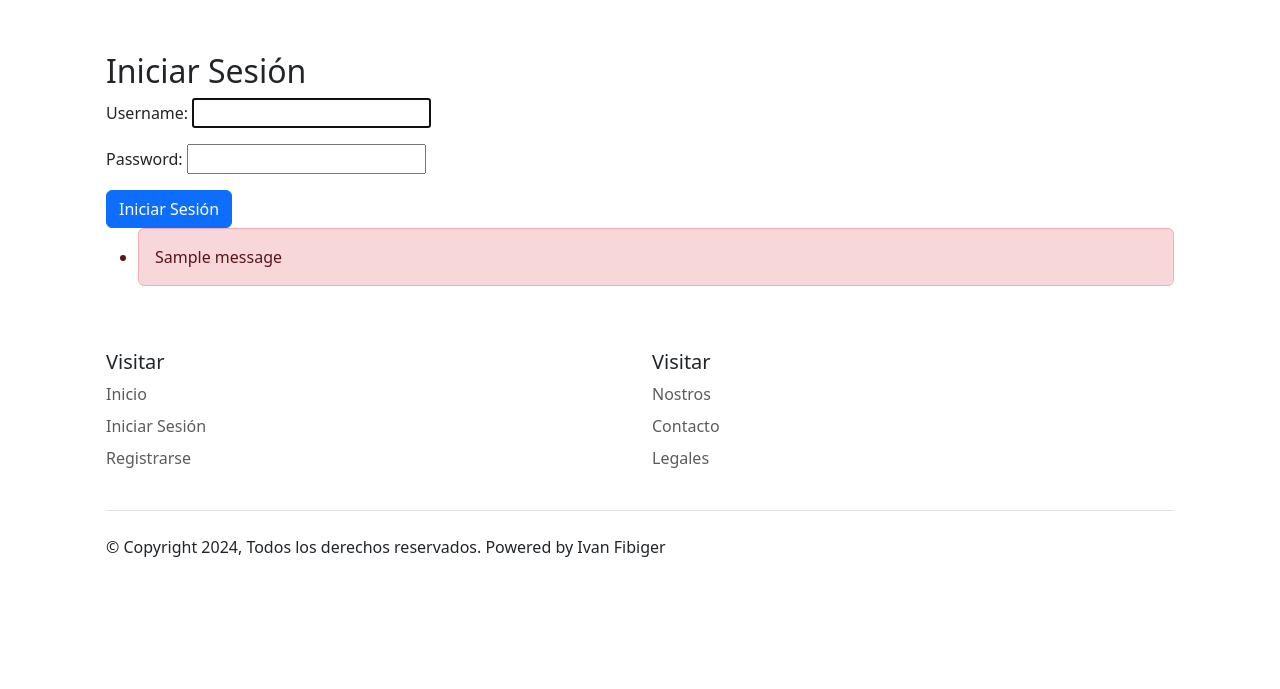
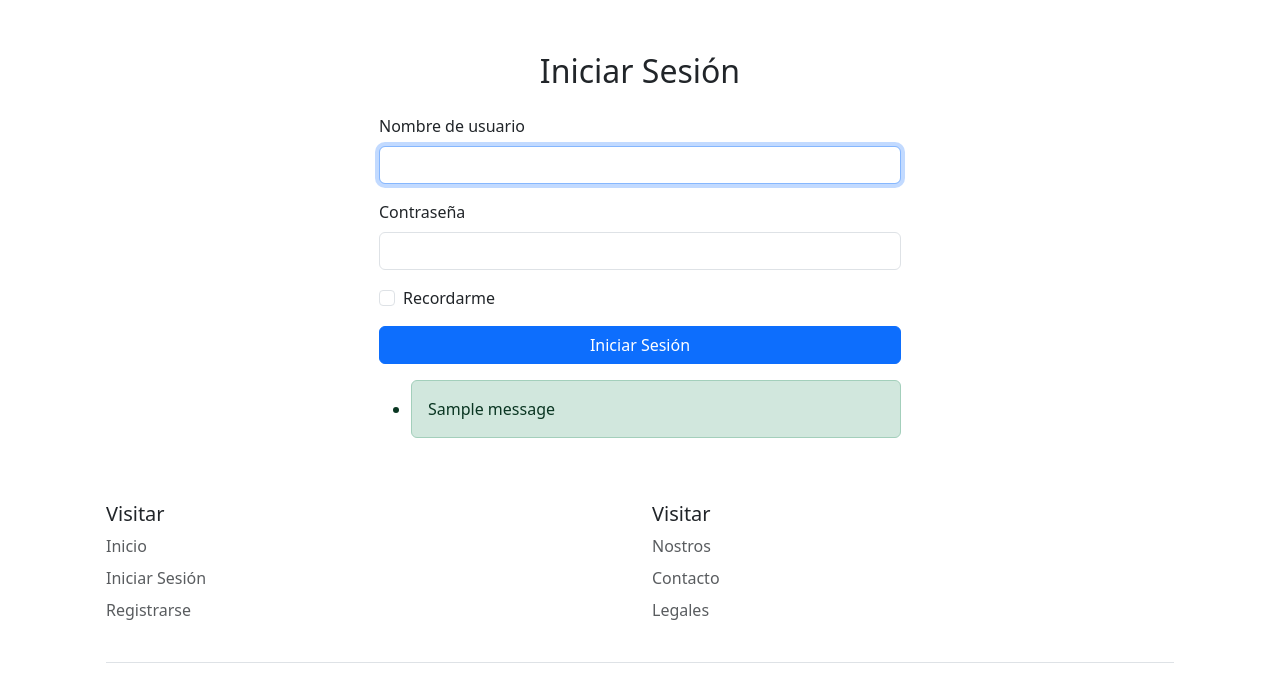
Before and after one commit to IvanEFibiger/newspaper, a Django app: page /iniciar_sesion/ in a window 1280 px wide. Shown: the part 194-883 px from the top of the page. Before the commit the page ends 751 px from the top, so only its background shows below. Run offline with Django 5.2, Linux system fonts and the light colour scheme; tables that the repository leaves empty hold one stand-in row (values such as "Sample post"); one stand-in notice (Sample message) is shown.

Commit message:
estilos para iniciar sesion, registro y cerrar sesion

```diff
--- a/Newspaper/newspaper/core/templates/index.html
+++ b/Newspaper/newspaper/core/templates/index.html
@@ -192,6 +192,7 @@
               <li class="nav-item mb-2"><a href="{% url 'index' %}" class="nav-link p-0 text-body-secondary">Inicio</a></li>
               <li class="nav-item mb-2"><a href="{% url 'iniciar_sesion' %}" class="nav-link p-0 text-body-secondary">Iniciar Sesión</a></li>
               <li class="nav-item mb-2"><a href="{% url 'registrarse' %}" class="nav-link p-0 text-body-secondary">Registrarse</a></li>
+              <li class="nav-item mb-2"><a href="{% url 'cerrar_sesion' %}" class="nav-link p-0 text-body-secondary">Salir</a></li>
             </ul>
           </div>
 
--- a/Newspaper/newspaper/core/templates/iniciar_sesion.html
+++ b/Newspaper/newspaper/core/templates/iniciar_sesion.html
@@ -1,20 +1,44 @@
 {% extends 'base.html' %}
+{% load custom_filters %}
+
 
 {% block content %}
   <div class="container mt-5">
-    <h2>Iniciar Sesión</h2>
-    <form method="post" action="{% url 'iniciar_sesion' %}">
+    <div class="row justify-content-center">
+      <div class="col-md-6">
+        <h2 class="text-center mb-4">Iniciar Sesión</h2>
+        <form method="post" action="{% url 'iniciar_sesion' %}" class="needs-validation" novalidate>
           {% csrf_token %}
-      {{ form.as_p }}
-      <button type="submit" class="btn btn-primary">Iniciar Sesión</button>
+
+          <div class="mb-3">
+            <label for="id_username" class="form-label">Nombre de usuario</label>
+            {{ form.username|add_class:"form-control" }}
+          </div>
+
+          <div class="mb-3">
+            <label for="id_password" class="form-label">Contraseña</label>
+            {{ form.password|add_class:"form-control" }}
+          </div>
+
+          <div class="mb-3 form-check">
+            <input type="checkbox" class="form-check-input" id="remember_me">
+            <label class="form-check-label" for="remember_me">Recordarme</label>
+          </div>
+
+          <button type="submit" class="btn btn-primary w-100">Iniciar Sesión</button>
         </form>
 
+        <!-- Mensajes de error o éxito -->
         {% if messages %}
-      <ul>
+          <ul class="mt-3">
             {% for message in messages %}
-          <li class="alert alert-danger">{{ message }}</li>
+              <li class="alert {% if message.tags == 'error' %}alert-danger{% elif message.tags == 'success' %}alert-success{% else %}alert-info{% endif %}">
+                {{ message }}
+              </li>
             {% endfor %}
           </ul>
         {% endif %}
       </div>
+    </div>
+  </div>
 {% endblock %}
--- /dev/null
+++ b/Newspaper/newspaper/core/templatetags/custom_filters.py
@@ -0,0 +1,7 @@
+from django import template
+
+register = template.Library()
+
+@register.filter(name='add_class')
+def add_class(value, arg):
+    return value.as_widget(attrs={'class': arg})
--- a/Newspaper/newspaper/core/views.py
+++ b/Newspaper/newspaper/core/views.py
@@ -14,7 +14,7 @@ from .forms import CustomUserCreationForm
 from django.contrib import messages
 
 
-@login_required(login_url='iniciar_sesion')
+
 def index(request):
     # Obtener todos los artículos ordenados por fecha de publicación más reciente
     articles = Article.objects.filter(is_important=True).order_by('-published_date')
```
Also changed, not shown: Newspaper/newspaper/core/templates/registrarse.html (+42 -6 lines), Newspaper/newspaper/core/templatetags/__init__.py (added), Newspaper/newspaper/db.sqlite3. Lines whose indentation alone changed are shown as unchanged.
